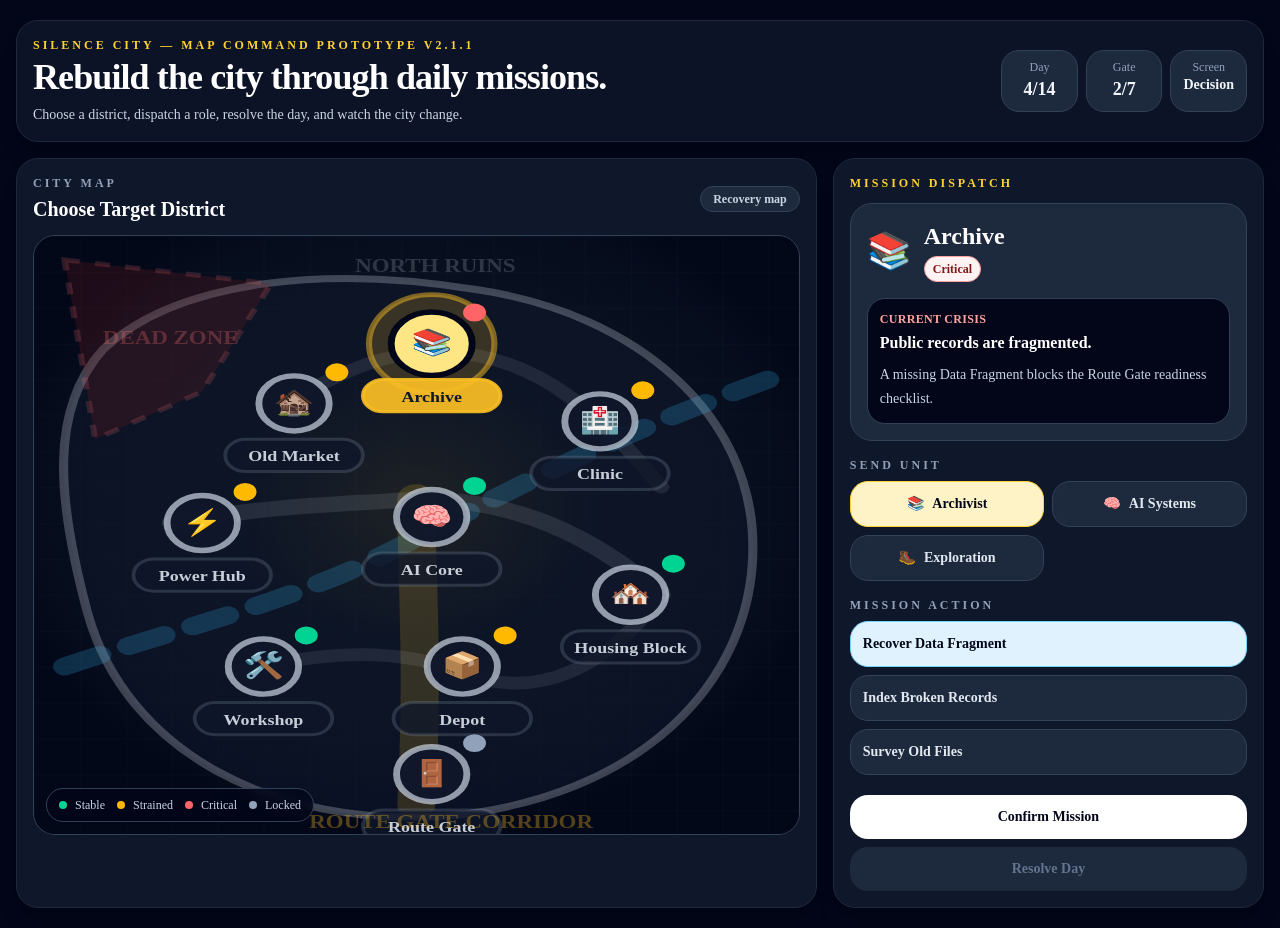
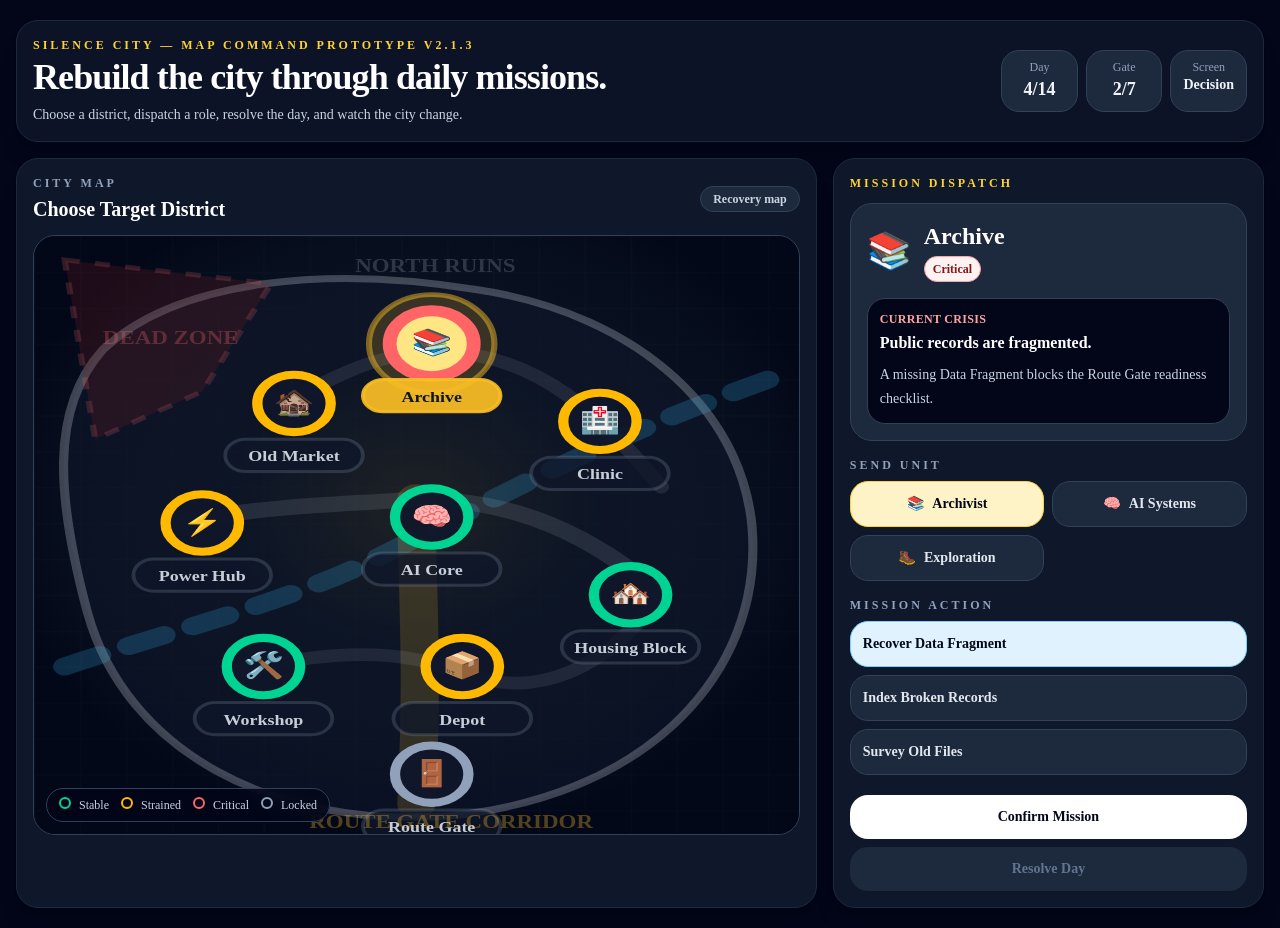
Before and after one commit to dh9vbm8mty-cloud/silence-city-ui, a Next.js app: page /silence-city-map in a window 1280 px wide. Built offline with nearby package versions, Linux system fonts and the light colour scheme.

Commit message:
Use marker rings for district status

```diff
--- a/app/silence-city-map/page.tsx
+++ b/app/silence-city-map/page.tsx
@@ -19,7 +19,7 @@ type District = {
   points: string;
 };
 
-const version = "2.1.1";
+const version = "2.1.3";
 
 const roles = [
   { name: "Engineering", icon: "🛠️" },
@@ -166,6 +166,13 @@ const statusDot: Record<DistrictStatus, string> = {
   Strained: "bg-amber-500",
   Critical: "bg-red-500",
   Locked: "bg-slate-500",
+};
+
+const markerRingClass: Record<DistrictStatus, string> = {
+  Stable: "stroke-emerald-400",
+  Strained: "stroke-amber-400",
+  Critical: "stroke-red-400",
+  Locked: "stroke-slate-400",
 };
 
 function getRoleIcon(roleName: string) {
@@ -376,9 +383,9 @@ export default function SilenceCityMapPage() {
                         <circle
                           cx={district.x}
                           cy={district.y}
-                          r={selected ? 5.3 : 4.6}
-                          className={selected ? "fill-amber-200 stroke-slate-950" : "fill-slate-900/95 stroke-slate-300/70"}
-                          strokeWidth="0.9"
+                          r={selected ? 5.5 : 4.8}
+                          className={`${selected ? "fill-amber-200" : "fill-slate-900/95"} ${markerRingClass[district.status]}`}
+                          strokeWidth={selected ? "1.8" : "1.35"}
                         />
 
                         <text
@@ -414,12 +421,7 @@ export default function SilenceCityMapPage() {
                           {district.name}
                         </text>
 
-                        <circle
-                          cx={district.x + 5.6}
-                          cy={district.y - 5.2}
-                          r="1.5"
-                          className={district.status === "Stable" ? "fill-emerald-400" : district.status === "Strained" ? "fill-amber-400" : district.status === "Critical" ? "fill-red-400" : "fill-slate-400"}
-                        />
+
                       </g>
                     );
                   })}
@@ -430,10 +432,10 @@ export default function SilenceCityMapPage() {
                 </svg>
 
                 <div className="absolute bottom-3 left-3 rounded-2xl border border-slate-700 bg-slate-950/80 px-3 py-2 text-xs text-slate-300 backdrop-blur">
-                  <span className="mr-2 inline-block h-2 w-2 rounded-full bg-emerald-400" />Stable
-                  <span className="ml-3 mr-2 inline-block h-2 w-2 rounded-full bg-amber-400" />Strained
-                  <span className="ml-3 mr-2 inline-block h-2 w-2 rounded-full bg-red-400" />Critical
-                  <span className="ml-3 mr-2 inline-block h-2 w-2 rounded-full bg-slate-400" />Locked
+                  <span className="mr-2 inline-block h-3 w-3 rounded-full border-2 border-emerald-400" />Stable
+                  <span className="ml-3 mr-2 inline-block h-3 w-3 rounded-full border-2 border-amber-400" />Strained
+                  <span className="ml-3 mr-2 inline-block h-3 w-3 rounded-full border-2 border-red-400" />Critical
+                  <span className="ml-3 mr-2 inline-block h-3 w-3 rounded-full border-2 border-slate-400" />Locked
                 </div>
               </div>
             </div>
```
